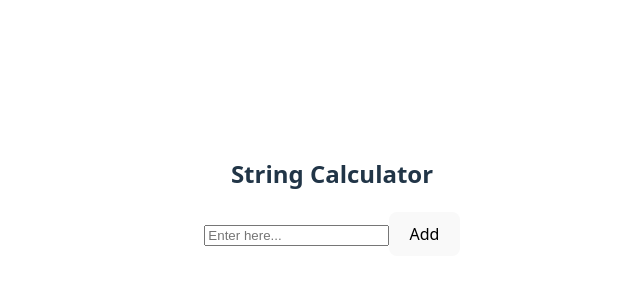
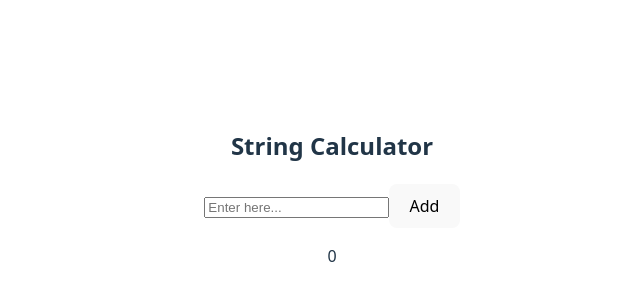
Before and after one commit to Anuja0109/Incubyte-Test, a React (Vite) app: page / in a window 1280 px wide. Shown: the part 204-504 px from the top of the page, without its empty margins (308-948 px from the left). Built offline with nearby package versions, Linux system fonts and the light colour scheme.

Commit message:
Test & code for input with different delimeters

```diff
--- a/src/components/StringCalculator/index.tsx
+++ b/src/components/StringCalculator/index.tsx
@@ -3,10 +3,12 @@ import addNumbersOnly from "../../utils/addNumbersOnly";
 
 const StringCalculator: React.FC = () => {
   const [input, setInput] = useState("");
+  const [totalSum, setTotalSum] = useState(0);
 
   const handleClick = (e: React.MouseEvent<HTMLButtonElement>) => {
     console.log({ e });
-    addNumbersOnly(input);
+    const sum = addNumbersOnly(input);
+    setTotalSum(sum);
     e.preventDefault();
   };
   return (
@@ -24,6 +26,9 @@ const StringCalculator: React.FC = () => {
           <button type="button" data-testid="add-button" onClick={handleClick}>
             Add
           </button>
+          <p className="dispaly-sum" data-testid="display-sum">
+            {totalSum}
+          </p>
         </div>
       </div>
     </div>
--- a/src/utils/addNumbersOnly.ts
+++ b/src/utils/addNumbersOnly.ts
@@ -3,7 +3,7 @@ export default function addNumbersOnly(numString: string): number {
     return 0;
   }
   const numbers: number[] = [];
-  numString?.split(",").forEach((num) => {
+  numString?.split(/[,\n\\n';]/).forEach((num) => {
     numbers.push(parseInt(num));
   });
 
```
Also changed, not shown: 1 other file (tests, documents, lock files or other folders).
